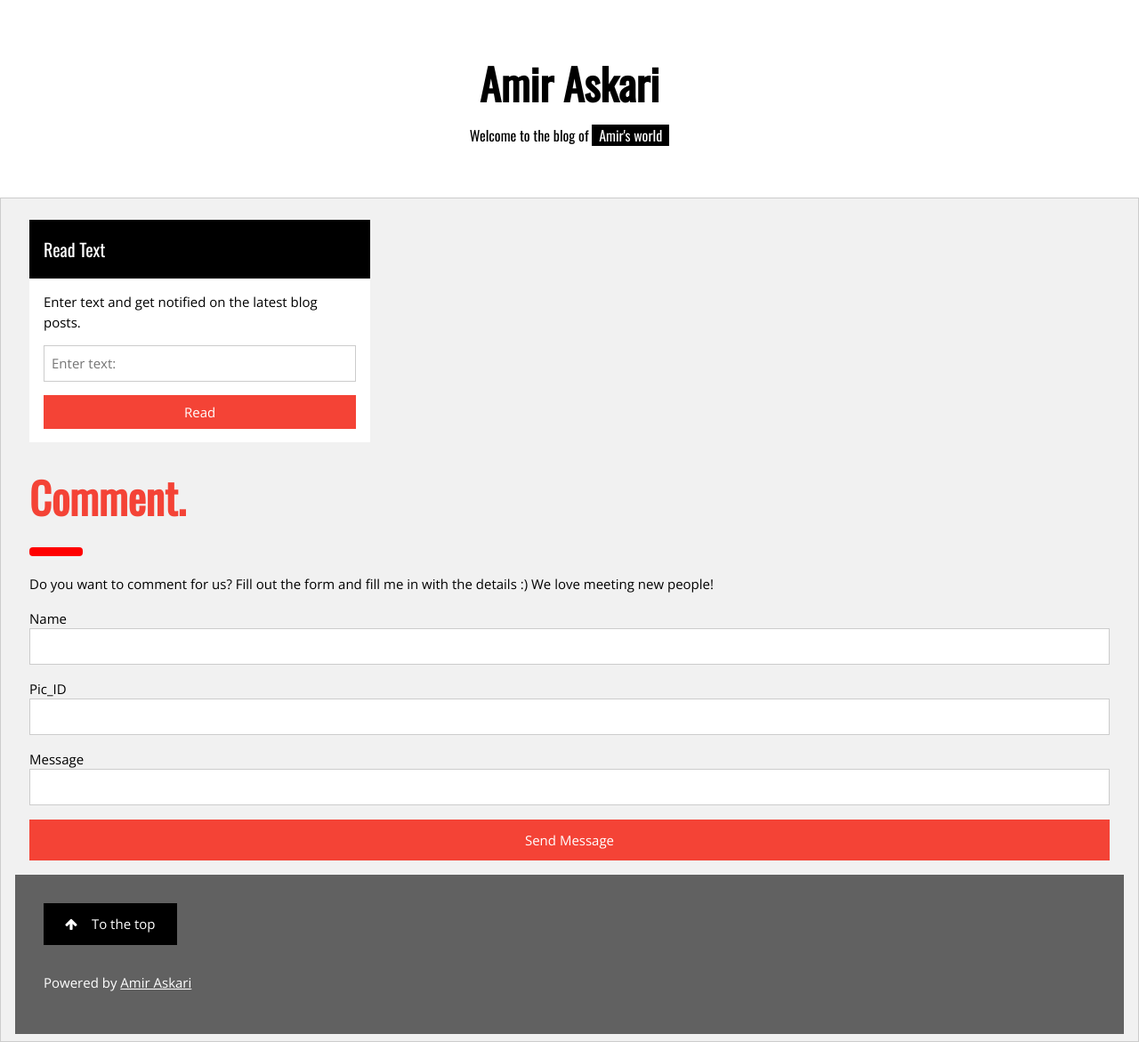
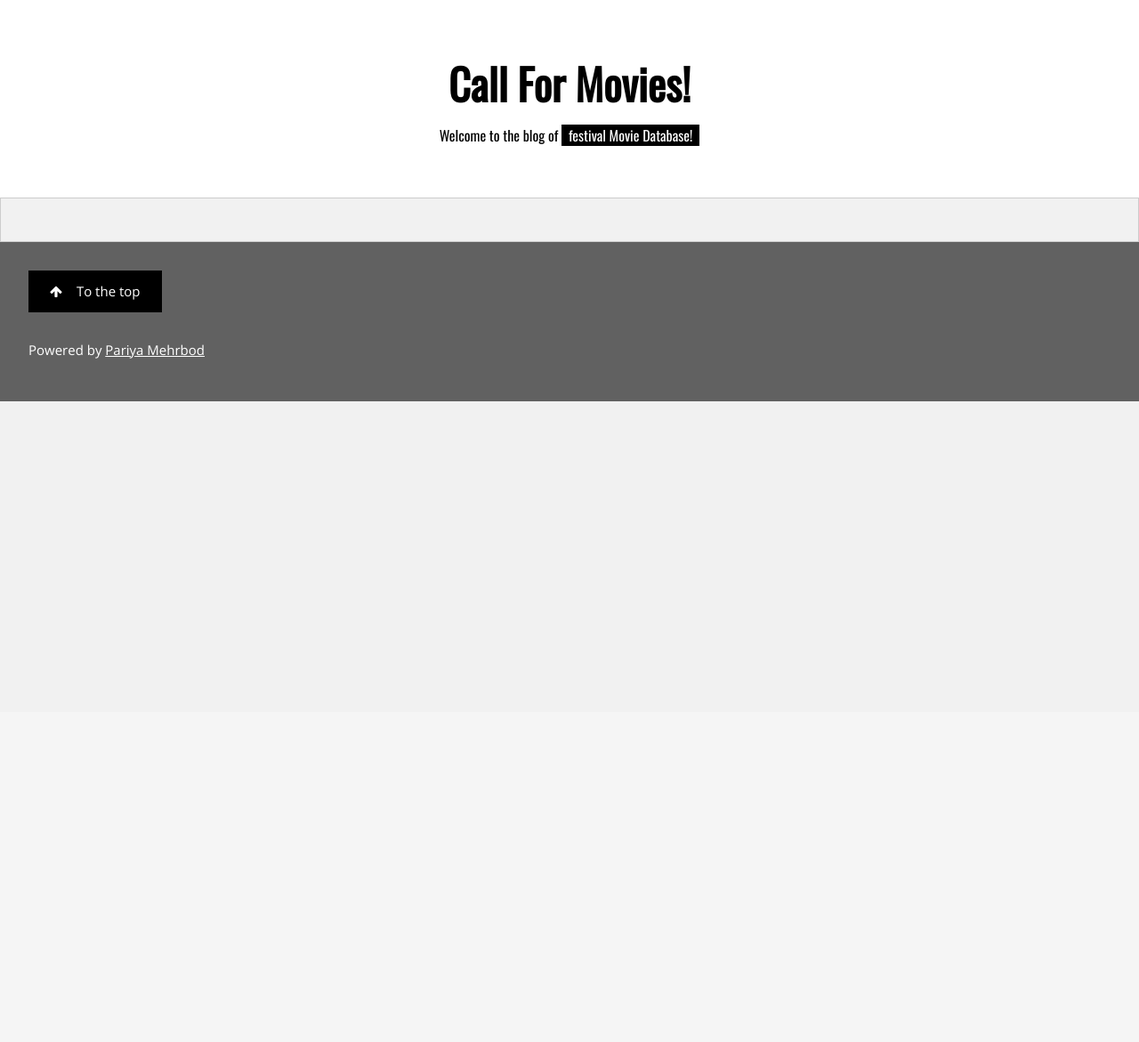
Before and after one commit to pariyamd/callForMovies, a Django app: page /callForMoviesApp/ in a window 1280 px wide. Shown: the whole page at 89% size. After the commit the page ends 451 px from the top, so only its background shows below. Run offline with Django 3.2, Linux system fonts and the light colour scheme; data that the repository does not hold is empty.

Commit message:
homepage changes

```diff
--- a/callForMovies/callForMoviesApp/templates/index.html
+++ b/callForMovies/callForMoviesApp/templates/index.html
@@ -1,5 +1,5 @@
 <html>
-<title>Cloud1 webpage</title>
+<title>Call For Movies!</title>
 <meta charset="UTF-8">
 <meta name="viewport" content="width=device-width, initial-scale=1">
 <link rel="stylesheet" href="https://www.w3schools.com/w3css/4/w3.css">
@@ -17,14 +17,14 @@ and is wrapped around the whole page content, except for the footer in this exam
 
   <!-- Header -->
   <header class="w3-container w3-center w3-padding-48 w3-white">
-    <h1 class="w3-xxxlarge"><b>Amir Askari</b></h1>
-    <h6>Welcome to the blog of <span class="w3-tag">Amir's world</span></h6>
+    <h1 class="w3-xxxlarge"><b>Call For Movies!</b></h1>
+    <h6>Welcome to the blog of <span class="w3-tag">festival Movie Database!</span></h6>
   </header>
   <!-- Grid -->
   <div class="w3-row w3-padding w3-border">
 
     <!-- Blog entries -->
-    <div class="w3-col l8 s12">
+    <div class="w3-col l8 s12 w3-center w3-margin">
 
 
      {% for mv in movies %}
@@ -57,77 +57,49 @@ and is wrapped around the whole page content, except for the footer in this exam
 
     <!-- END BLOG ENTRIES -->
     </div>
-    <div class="w3-col l4">
+<!--    <div class="w3-col l4">-->
     <!-- Subscribe -->
-      <div class="w3-white w3-margin">
-        <div class="w3-container w3-padding w3-black">
-          <h4>Read Text</h4>
-        </div>
-        <div class="w3-container w3-white">
-          <p>Enter text and get notified on the latest blog posts.</p>
-          <form action="read.php" target="_blank" method="POST">
-          <p><input class="w3-input w3-border" type="text" placeholder="Enter text:" style="width:100%" name="rd"></p>
-          <p><button type="submit" class="w3-button w3-block w3-red">Read</button></p>
-          </form>
-        </div>
-      </div>
-     </div>
+<!--      <div class="w3-white w3-margin">-->
+<!--        <div class="w3-container w3-padding w3-black">-->
+<!--          <h4>Read Text</h4>-->
+<!--        </div>-->
+<!--        <div class="w3-container w3-white">-->
+<!--          <p>Enter text and get notified on the latest blog posts.</p>-->
+<!--          <form action="read.php" target="_blank" method="POST">-->
+<!--          <p><input class="w3-input w3-border" type="text" placeholder="Enter text:" style="width:100%" name="rd"></p>-->
+<!--          <p><button type="submit" class="w3-button w3-block w3-red">Read</button></p>-->
+<!--          </form>-->
+<!--        </div>-->
+<!--      </div>-->
+<!--     </div>-->
 <!-- Contact -->
-  <div class="w3-container" id="contact" style="margin-top:75px">
-    <h1 class="w3-xxxlarge w3-text-red"><b>Comment.</b></h1>
-    <hr style="width:50px;border:5px solid red" class="w3-round">
-    <p>Do you want to comment for us? Fill out the form and fill me in with the details :) We love meeting new people!</p>
-    <form action="action_page.php" target="_blank" method="POST">
-      <div class="w3-section">
-        <label>Name</label>
-        <input class="w3-input w3-border" type="text" name="Name" required>
-      </div>
-      <div class="w3-section">
-        <label>Pic_ID</label>
-        <input class="w3-input w3-border" type="number" name="Pic_ID" required>
-      </div>
-      <div class="w3-section">
-        <label>Message</label>
-        <input class="w3-input w3-border" type="text" name="Message" required>
-      </div>
-      <button type="submit" class="w3-button w3-block w3-padding-large w3-red w3-margin-bottom">Send Message</button>
-    </form>
+<!--  <div class="w3-container" id="contact" style="margin-top:75px">-->
+<!--    <h1 class="w3-xxxlarge w3-text-red"><b>Comment.</b></h1>-->
+<!--    <hr style="width:50px;border:5px solid red" class="w3-round">-->
+<!--    <p>Do you want to comment for us? Fill out the form and fill me in with the details :) We love meeting new people!</p>-->
+<!--    <form action="action_page.php" target="_blank" method="POST">-->
+<!--      <div class="w3-section">-->
+<!--        <label>Name</label>-->
+<!--        <input class="w3-input w3-border" type="text" name="Name" required>-->
+<!--      </div>-->
+<!--      <div class="w3-section">-->
+<!--        <label>Pic_ID</label>-->
+<!--        <input class="w3-input w3-border" type="number" name="Pic_ID" required>-->
+<!--      </div>-->
+<!--      <div class="w3-section">-->
+<!--        <label>Message</label>-->
+<!--        <input class="w3-input w3-border" type="text" name="Message" required>-->
+<!--      </div>-->
+<!--      <button type="submit" class="w3-button w3-block w3-padding-large w3-red w3-margin-bottom">Send Message</button>-->
+<!--    </form>-->
   </div>
 <!-- Footer -->
 <footer class="w3-container w3-dark-grey" style="padding:32px">
   <a href="#" class="w3-button w3-black w3-padding-large w3-margin-bottom"><i class="fa fa-arrow-up w3-margin-right"></i>To the top</a>
-  <p>Powered by <a href="https://www.w3schools.com/w3css/default.asp" target="_blank">Amir Askari</a></p>
+  <p>Powered by <a href="https://www.w3schools.com/w3css/default.asp" target="_blank">Pariya Mehrbod</a></p>
 </footer>
 
-<script>
-// Toggle between hiding and showing blog replies/comments
-// document.getElementById("myBtn").click();
-// function myFunction(id) {
-//   var x = document.getElementById(id);
-//   if (x.className.indexOf("w3-show") == -1) {
-//     x.className += " w3-show";
-//   } else {
-//     x.className = x.className.replace(" w3-show", "");
-//   }
-// }
 
-// $(document).ready(function(){
-//     $('.w3-button').click(function(){
-//         var clickBtnValue = $(this).val();
-//         var ajaxurl = 'ajax.php',
-//         data =  {'action': clickBtnValue};
-//         $.post(ajaxurl, data, function (response) {
-//             // Response div goes here.
-//             alert("action performed successfully");
-//         });
-//     });
-// });
-
-function likeFunction(x) {
-  x.style.fontWeight = "bold";
-  x.innerHTML = "✓ Liked";
-}
-</script>
 
 </body>
 </html>
```
